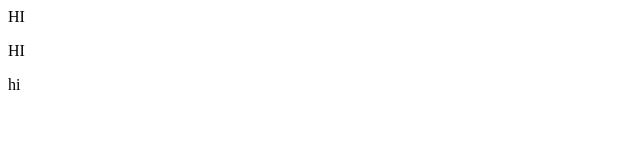
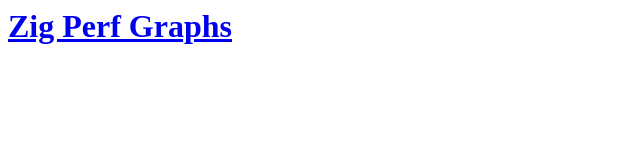
Before and after one commit to wozeparrot/wozeparrot.github.io, a plain HTML site: page index.html in a window 1280 px wide. Shown: the whole page, without its empty margins (0-640 px from the left). Drawn offline with Linux system fonts and the light colour scheme.

Commit message:
add link to zig graphs

```diff
--- a/index.html
+++ b/index.html
@@ -1,11 +1,5 @@
 <html>
-<head>
-HI
-</head>
-<body>
-<p>
-HI
-</p>
-hi
-</body>
+  <body>
+    <h1><a href=/zig-perf-graphs>Zig Perf Graphs</a></h1>
+  </body>
 </html>
```
